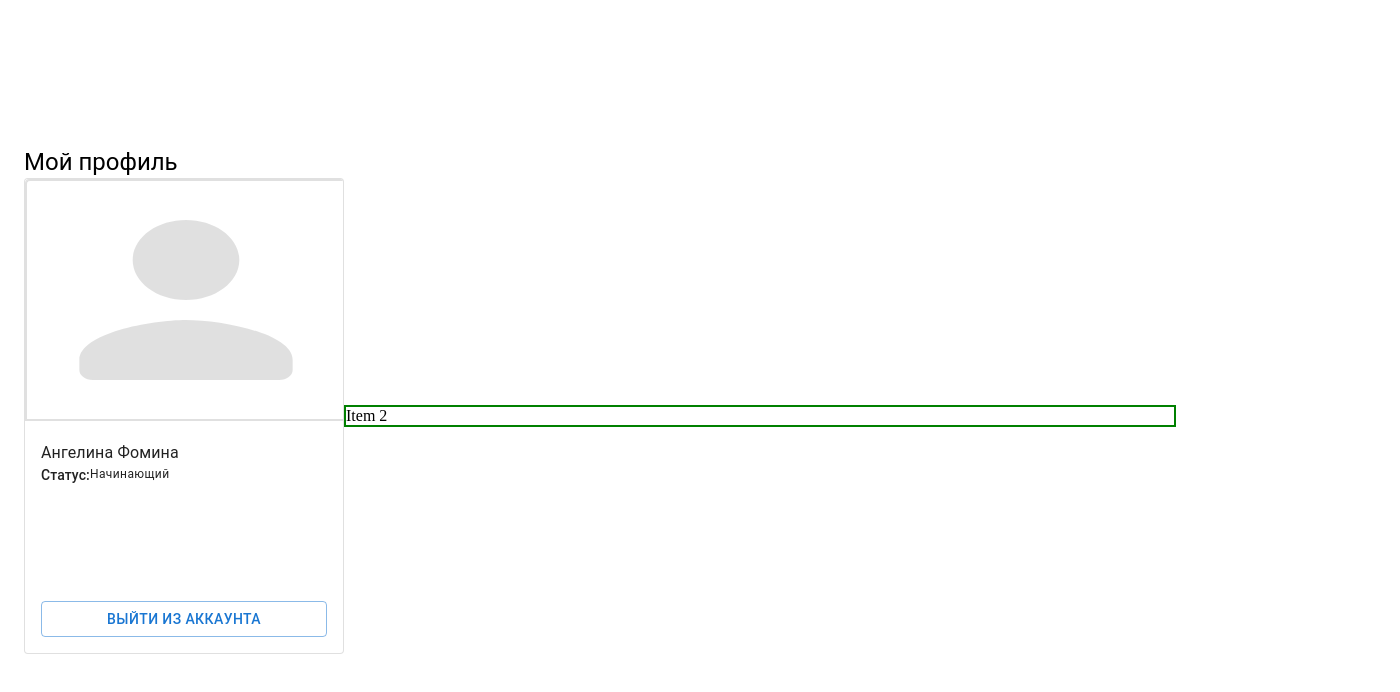
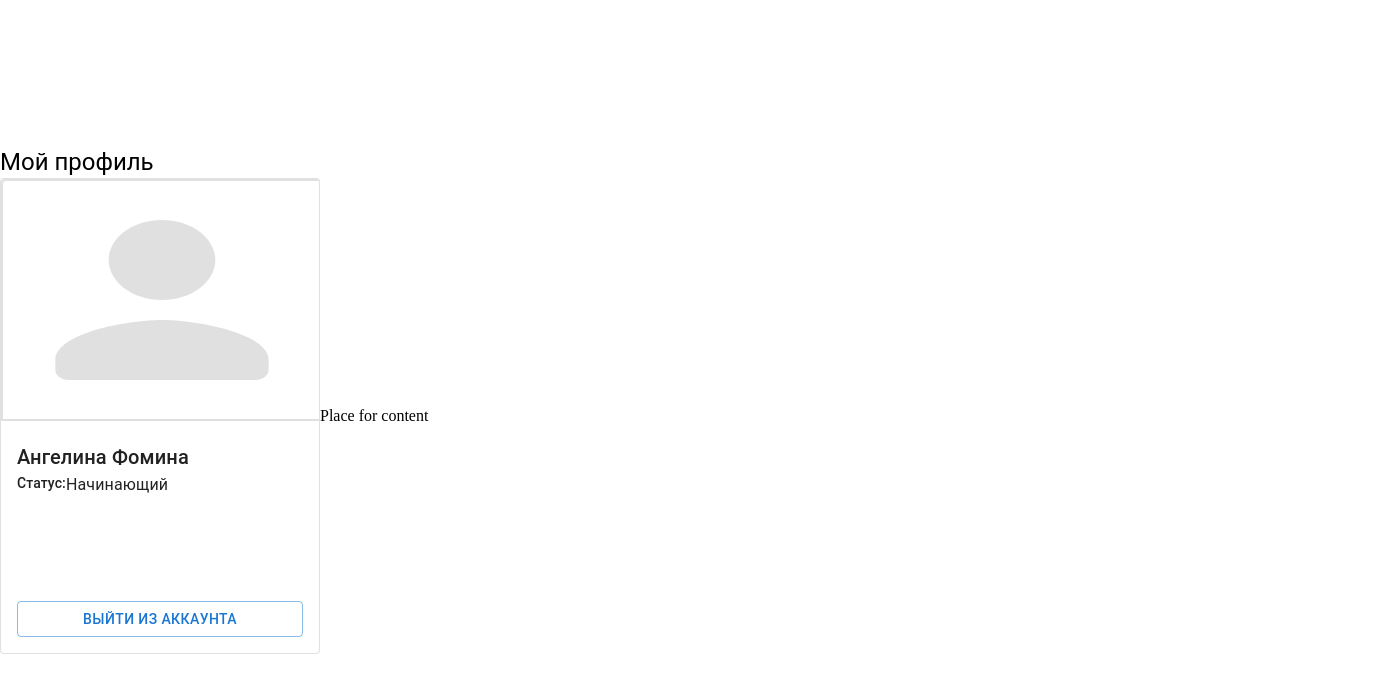
Before and after one commit to react-hackaton/react-event-oct2024, a React (Vite) app: page / in a window 1280 px wide. Shown: the top 692 px of the page, 1400 px wide, since content can reach past the window. Built offline with nearby package versions, Linux system fonts and the light colour scheme.

Commit message:
feat: change text-styles

```diff
--- a/src/App.jsx
+++ b/src/App.jsx
@@ -1,7 +1,7 @@
 import React from "react";
 
 import "react-toastify/dist/ReactToastify.css";
-import ProfilePage from "./pages/profile1";
+import ProfilePage from "./pages/profile";
 
 function App() {
   return (
--- a/src/components/ProfileCard.jsx
+++ b/src/components/ProfileCard.jsx
@@ -10,13 +10,14 @@ const ProfileCard = () => {
         alt="profile image"
         loading="lazy"
       />
-      <Stack direction="column" spacing={2} sx={{ height: "196px", p: 2, justifyContent: "space-between",
+      <Stack direction="column" spacing={2} sx={{
+        height: "196px", p: 2, justifyContent: "space-between"
       }}>
         <Box>
-          <Typography>Ангелина Фомина</Typography>
+          <Typography variant="h6">Ангелина Фомина</Typography>
           <Stack direction="row">
             <Typography variant="subtitle2">Статус:</Typography>
-            <Typography variant="caption">Начинающий</Typography>
+            <Typography>Начинающий</Typography>
           </Stack>
         </Box>
 
--- /dev/null
+++ b/src/pages/profile/index.jsx
@@ -0,0 +1,25 @@
+import { Container, Typography, Grid2, Box, Paper } from "@mui/material";
+import ProfileCard from "../../components/ProfileCard.jsx";
+
+const ProfilePage = () => {
+  return (
+    <>
+      <Typography variant="h5">Мой профиль</Typography>
+
+      <Box display="flex" justifyContent="between" alignItems="center">
+        <Box sx={{ width: "320px" }}>
+          <ProfileCard />
+        </Box>
+        <Box sx={{ width: "1080px" }}>
+          Place for content
+        </Box>
+      </Box>
+    </>
+  );
+};
+
+export default ProfilePage;
+
+// import * as React from 'react';
+//
+// import Grid2 from '@mui/material/Grid2';
--- a/src/pages/profile1/index.jsx
+++ /dev/null
@@ -1,28 +0,0 @@
-import { Container, Typography, Grid2, Box, Paper } from "@mui/material";
-import ProfileCard from "../../components/ProfileCard.jsx";
-
-const ProfilePage = () => {
-  return (
-    <>
-      <Container maxWidth="lg">
-        <Typography variant="h5">Мой профиль</Typography>
-
-        <Box display="flex" justifyContent="between" alignItems="center">
-          <Box sx={{ width: "320px" }}>
-            <ProfileCard/>
-          </Box>
-          <Box sx={{ width: "1080px", border: "2px solid green" }}>
-            Item 2
-          </Box>
-        </Box>
-
-      </Container>
-    </>
-  );
-};
-
-export default ProfilePage;
-
-// import * as React from 'react';
-//
-// import Grid2 from '@mui/material/Grid2';
```
Also changed, not shown: src/pages/profile/contacts.jsx (deleted), src/pages/profile/info.jsx (deleted).
